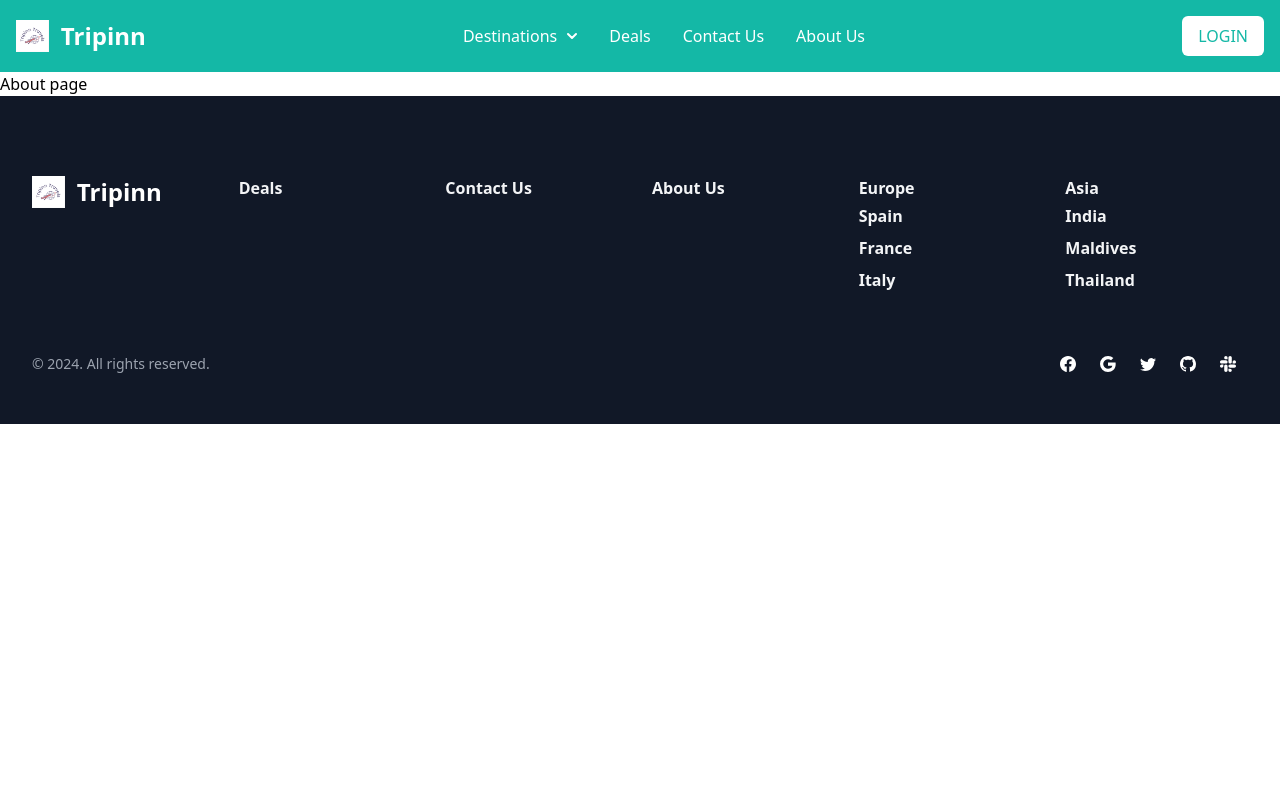
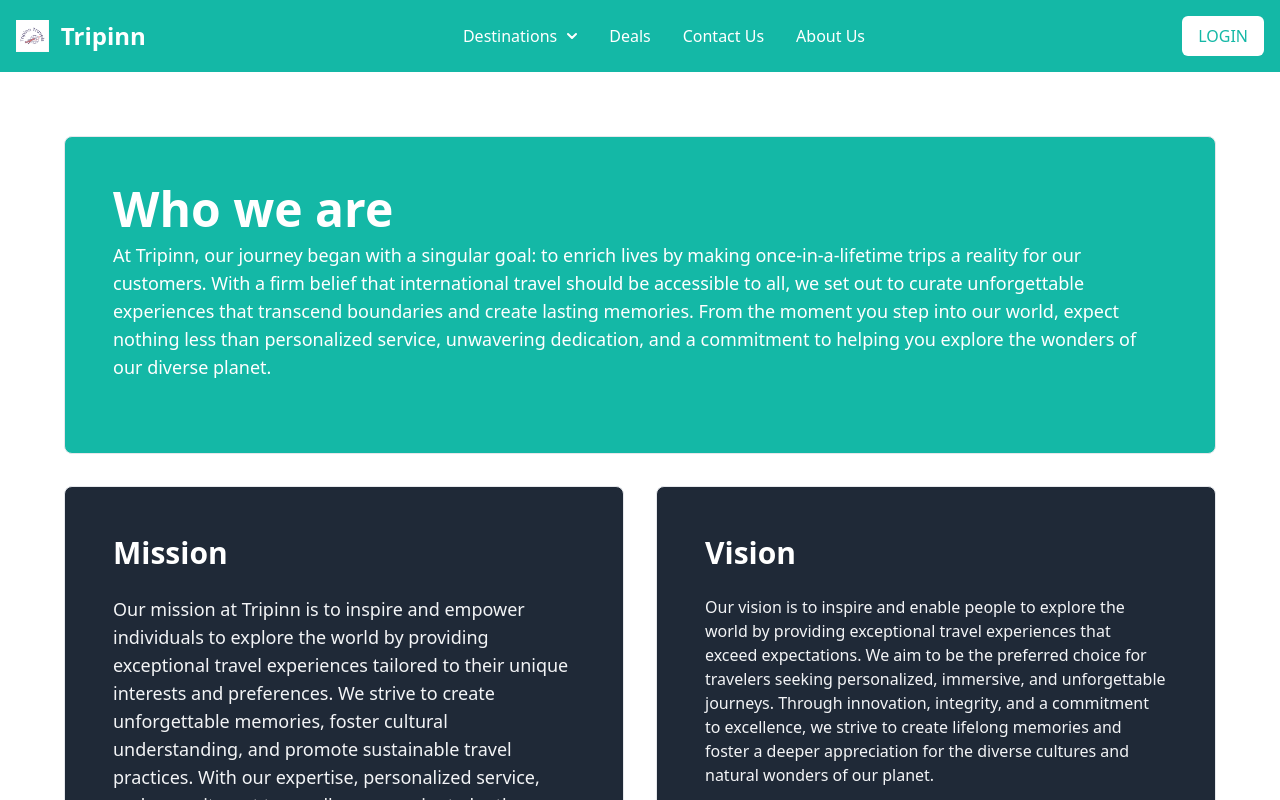
Before and after one commit to Ashwinipuranik30/Final_Project_INFO6150_SP24, a React (Vite) app: page /aboutus in a window 1280 px wide. Shown: the top 800 px of the page. Built offline with nearby package versions, Linux system fonts and the light colour scheme.

Commit message:
text content in about us pages

```diff
--- a/src/Pages/aboutus.jsx
+++ b/src/Pages/aboutus.jsx
@@ -1,6 +1,36 @@
 const About = () => {
     return (
-      <div>About page</div>
+      <div>
+
+        <section className="bg-white">
+              <div className="max-w-screen-xl mx-auto p-5 sm:p-10 md:p-16">
+                <div className="bg-teal-500 border border-gray-200 rounded-lg p-8 md:p-12 mb-8">
+                  <h1 className="text-white text-3xl md:text-5xl font-extrabold mb-2">Who we are</h1>
+                  <p className="text-lg font-normal text-white mb-6 ">At Tripinn, our journey began with a singular goal: to enrich lives by making once-in-a-lifetime trips a reality for our customers. With a firm belief that international travel should be accessible to all, we set out to curate unforgettable experiences that transcend boundaries and create lasting memories. From the moment you step into our world, expect nothing less than personalized service, unwavering dedication, and a commitment to helping you explore the wonders of our diverse planet.</p>
+                </div>
+                <div className="grid md:grid-cols-2 gap-8">
+                  <div className="bg-gray-800 dark:bg-gray-800 border border-gray-200 dark:border-gray-700 rounded-lg p-8 md:p-12">
+                    <h2 className="text-white text-3xl font-extrabold mb-2">Mission</h2>
+                    <p className="text-lg font-normal text-gray-100 dark:text-gray-400 mb-4 py-4">Our mission at Tripinn is to inspire and empower individuals to explore the world by providing exceptional travel experiences tailored to their unique interests and preferences. We strive to create unforgettable memories, foster cultural understanding, and promote sustainable travel practices. With our expertise, personalized service, and commitment to excellence, we aim to be the trusted partner for all our clients' travel needs, ensuring every journey is filled with adventure, discovery, and joy.</p>
+                  </div>
+                  <div className="bg-gray-800 dark:bg-gray-800 border border-gray-200 dark:border-gray-700 rounded-lg p-8 md:p-12">
+                    <h2 className="text-white text-3xl font-extrabold mb-2">Vision</h2>
+                    <p className="ext-lg font-normal text-gray-100 dark:text-gray-400 mb-4 py-4">Our vision is to inspire and enable people to explore the world by providing exceptional travel experiences that exceed expectations. We aim to be the preferred choice for travelers seeking personalized, immersive, and unforgettable journeys. Through innovation, integrity, and a commitment to excellence, we strive to create lifelong memories and foster a deeper appreciation for the diverse cultures and natural wonders of our planet.</p>
+                  </div>
+                </div>
+              </div>
+            </section>
+
+
+
+
+
+
+
+
+
+
+      </div>
     );
   };
 
```
